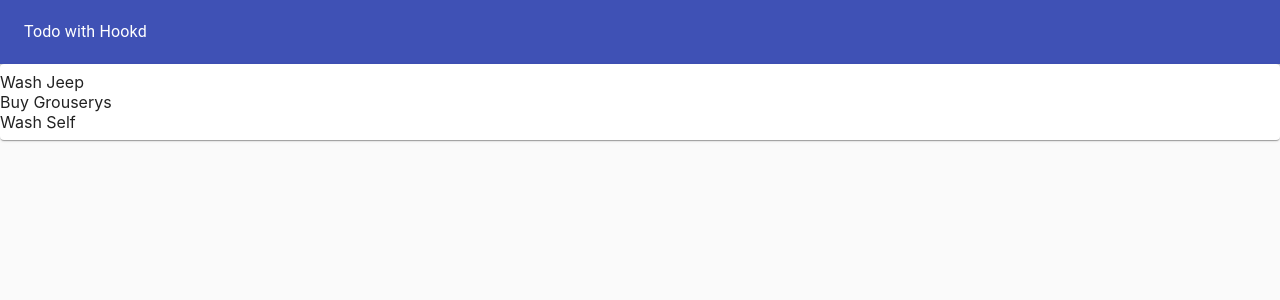
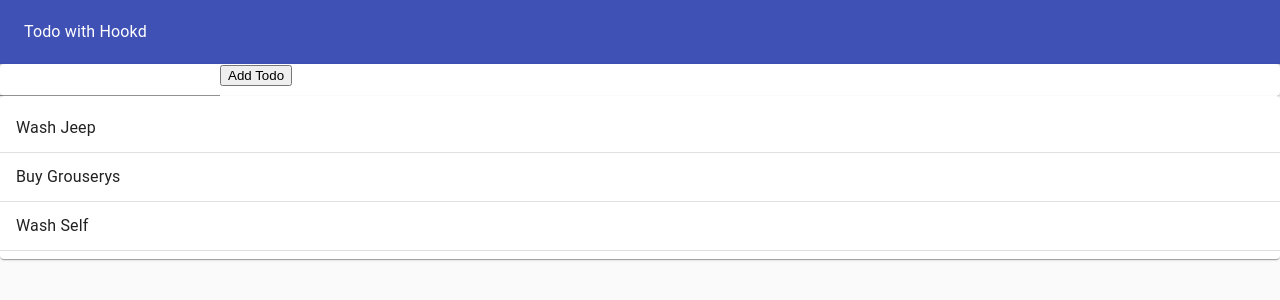
Before and after one commit to ChrisB32-cloud/React-Todo-Hooks, a React (Create React App) app: page / in a window 1280 px wide. Shown: the top 300 px of the page. Built offline with nearby package versions, Linux system fonts and the light colour scheme.

Commit message:
Import useInputState Hook, TodoForm is functional

```diff
--- a/src/components/TodoApp.js
+++ b/src/components/TodoApp.js
@@ -20,7 +20,11 @@ const TodoApp = () => {
     { id: 3, task: 'Wash Self', completed: false }
   ];
 
-  const [task, setTask] = useState(initialTodos);
+  const [tasks, setTasks] = useState(initialTodos);
+
+  const handleTodoPass = passTodo => {
+    setTasks([...tasks, passTodo]);
+  };
 
   return (
     <Paper
@@ -37,7 +41,8 @@ const TodoApp = () => {
           <Typography color="inherit">Todo with Hookd</Typography>
         </Toolbar>
       </AppBar>
-      <TodoList task={task} />
+      <TodoForm handleTodoPass={handleTodoPass} />
+      <TodoList tasks={tasks} />
     </Paper>
   );
 };
--- a/src/components/TodoForm.js
+++ b/src/components/TodoForm.js
@@ -1,10 +1,24 @@
 import React from 'react';
+import useInputState from '../hooks/useInputState';
+import Paper from '@material-ui/core/Paper';
+import { v4 as uuidv4 } from 'uuid';
+import FormControl from '@material-ui/core/FormControl';
+import TextField from '@material-ui/core/TextField';
 
-const TodoForm = () => {
+const TodoForm = ({ handleTodoPass }) => {
+  const [text, setText, resetText] = useInputState('');
+  const handleSubmit = e => {
+    e.preventDefault();
+    handleTodoPass({ id: uuidv4(), task: text, completed: false });
+    resetText();
+  };
   return (
-    <div>
-      <h1>Todo Form</h1>
-    </div>
+    <Paper>
+      <form onSubmit={handleSubmit}>
+        <TextField value={text} onChange={setText} />
+        <button type="submit">Add Todo</button>
+      </form>
+    </Paper>
   );
 };
 
--- a/src/components/TodoList.js
+++ b/src/components/TodoList.js
@@ -3,16 +3,19 @@ import Paper from '@material-ui/core/Paper';
 import List from '@material-ui/core/List';
 import Divider from '@material-ui/core/Divider';
 import ListItem from '@material-ui/core/ListItem';
+import ListItemText from '@material-ui/core/ListItemText';
 
-const TodoList = ({ task }) => {
-  console.log(task);
+const TodoList = ({ tasks }) => {
   return (
     <Paper>
       <List>
-        {task.map(m => (
-          <li key={m.id}>
-            {m.task} {m.completed}{' '}
-          </li>
+        {tasks.map(m => (
+          <>
+            <ListItem key={m.id}>
+              <ListItemText>{m.task}</ListItemText>
+            </ListItem>
+            <Divider />
+          </>
         ))}
       </List>
     </Paper>
--- /dev/null
+++ b/src/hooks/useInputState.js
@@ -0,0 +1,14 @@
+import { useState } from 'react';
+
+const useInputState = (intialVal = '') => {
+  const [field, setField] = useState(intialVal);
+  const handleChange = e => {
+    setField(e.target.value);
+  };
+  const reset = () => {
+    setField('');
+  };
+  return [field, handleChange, reset];
+};
+
+export default useInputState;
```
Also changed, not shown: 1 other file (tests, documents, lock files or other folders).
